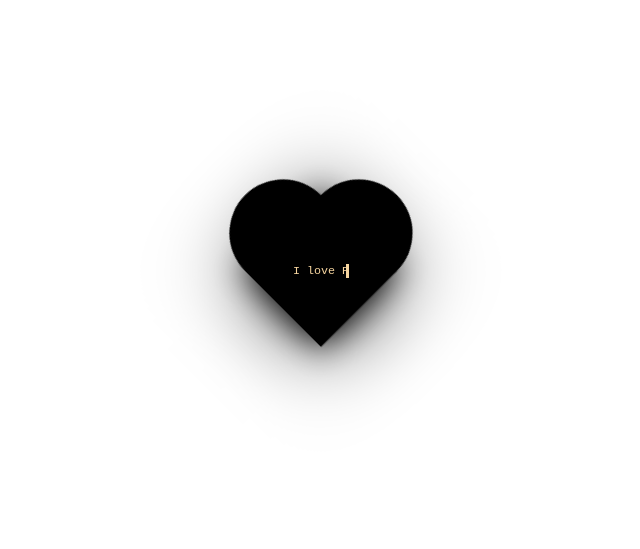
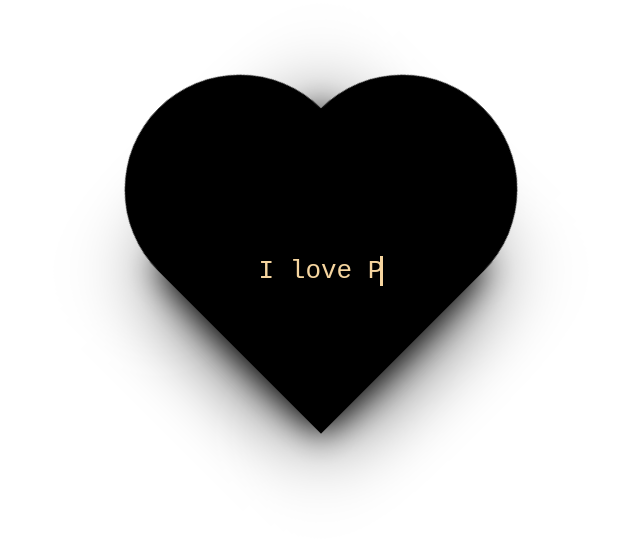
Before and after one commit to harth99/my-portfolio-website, a plain HTML site: page index.html in a window 1280 px wide. Shown: the part 129-678 px from the top of the page, without its empty margins (319-959 px from the left). Drawn offline with Linux system fonts and the light colour scheme.

Commit message:
modifed font

```diff
--- a/style.css
+++ b/style.css
@@ -76,8 +76,8 @@ body {
 }
 
 .heart {
-    width: 70px;
-    height: 70px;
+    width: 150px;
+    height: 150px;
     background: black;
     position: absolute;
     box-shadow: 0 0 20px black,
@@ -136,7 +136,7 @@ body {
     overflow: hidden;
     border-right: 3px solid;
     font-family: monospace;
-    font-size: 0.9em;
+    font-size: 2em;
     color: #f6d59f;
   }
 
```
